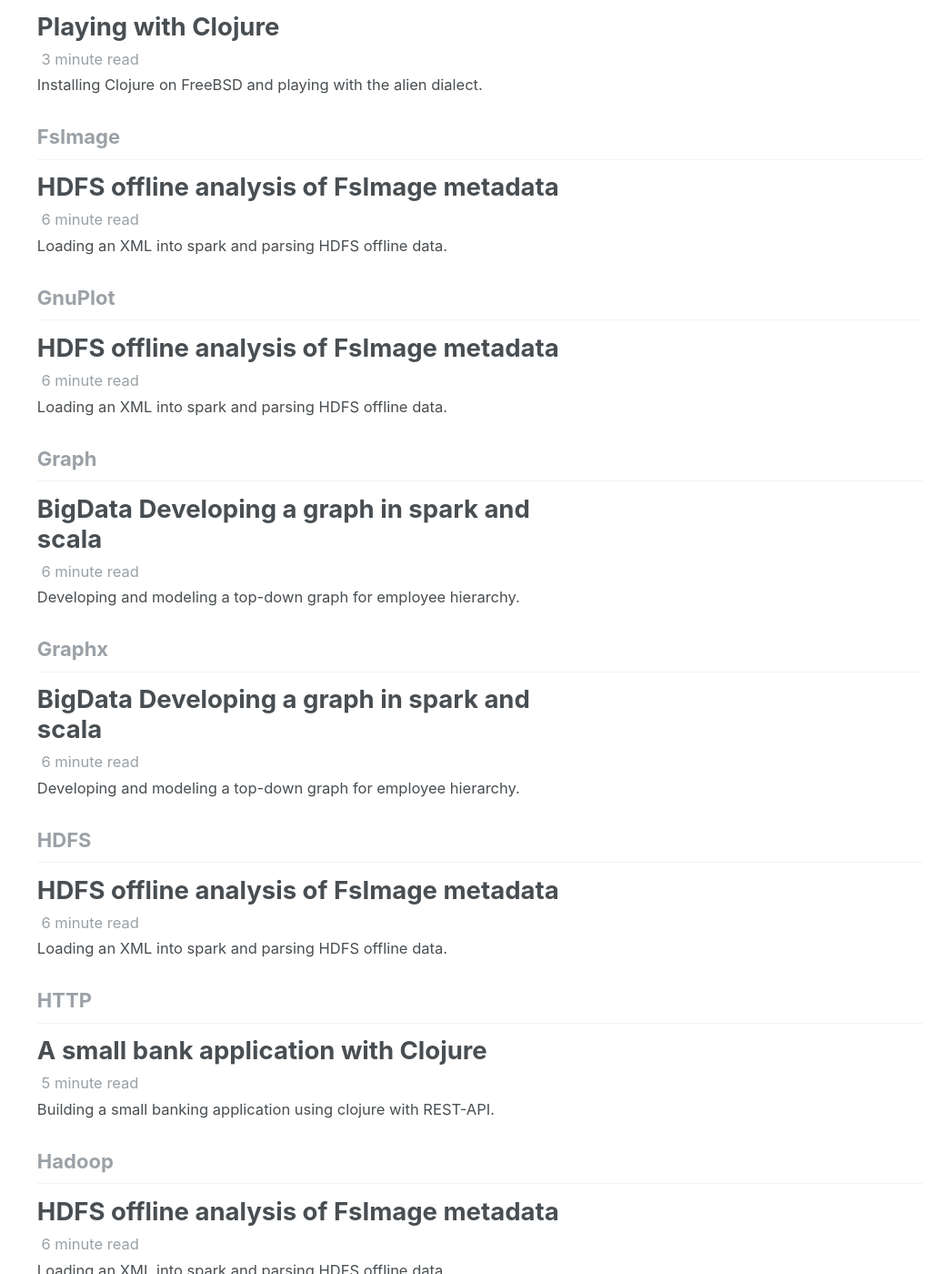
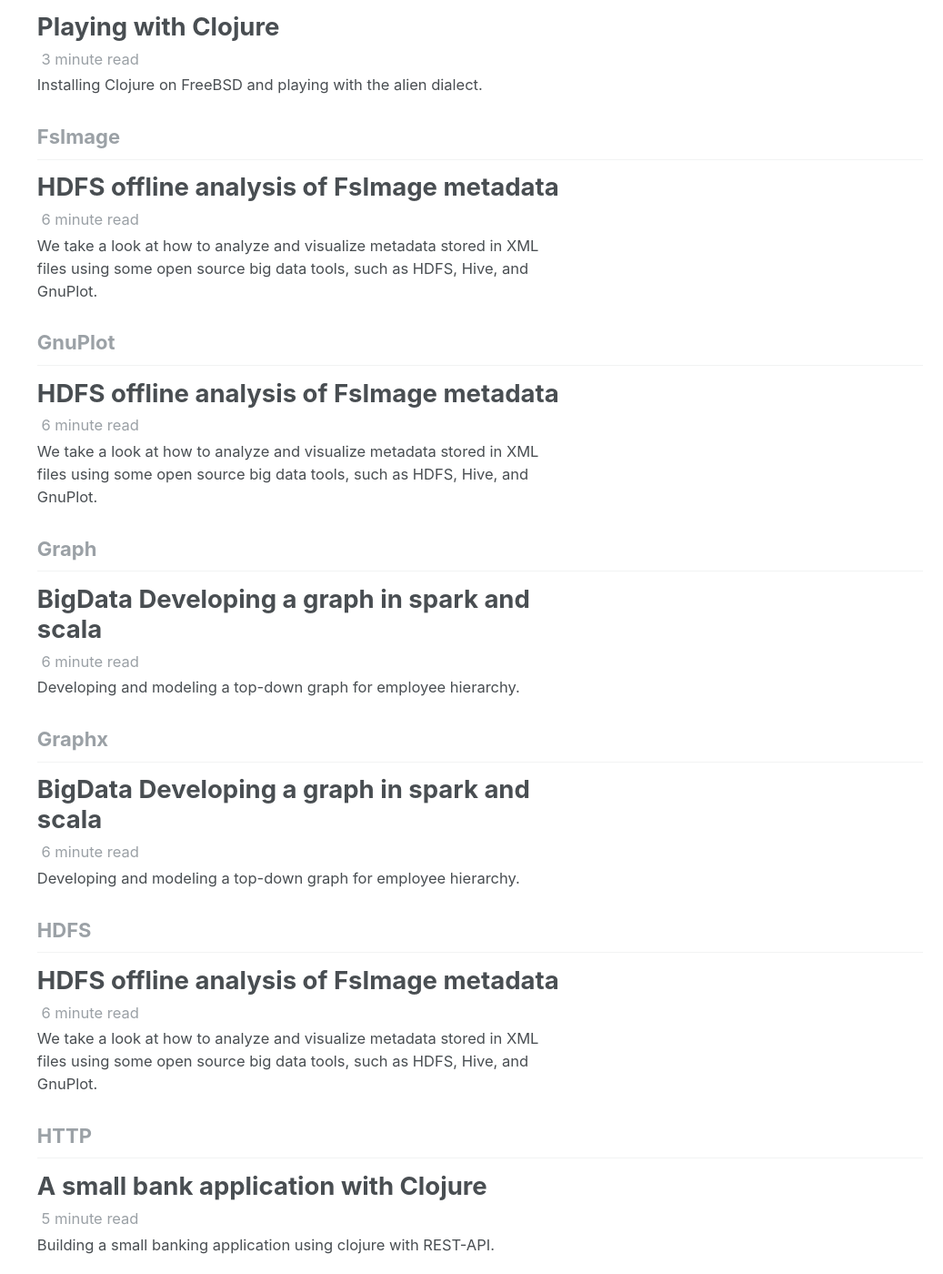
Before and after one commit to edersoncorbari/edersoncorbari.github.io, a Jekyll site: the page built from _pages/tag-archive.html, in a window 1280 px wide and 1400 px high, scrolled down 1318 px. Shown: the whole window at 91% size, without its empty margins (243-1280 px from the left). Built offline with Jekyll 4.4.1, drawn with Linux system fonts in a browser that asks for light colours; an icon font too large for the unit is left out; a script bundle is joined from its source files by our own code; library files that are not in the unit come from our copies; some of the changed text lies outside the part shown.

Commit message:
Update 2019-01-28-scala-spark-fsimage.md

```diff
--- a/_posts/2019-01-28-scala-spark-fsimage.md
+++ b/_posts/2019-01-28-scala-spark-fsimage.md
@@ -3,7 +3,7 @@ date:   2019-01-28
 title: "HDFS offline analysis of FsImage metadata"
 categories:
     - Tutorials
-excerpt: Loading an XML into spark and parsing HDFS offline data.
+excerpt: We take a look at how to analyze and visualize metadata stored in XML files using some open source big data tools, such as HDFS, Hive, and GnuPlot.
 tags:
     - FsImage
     - Spark
```
